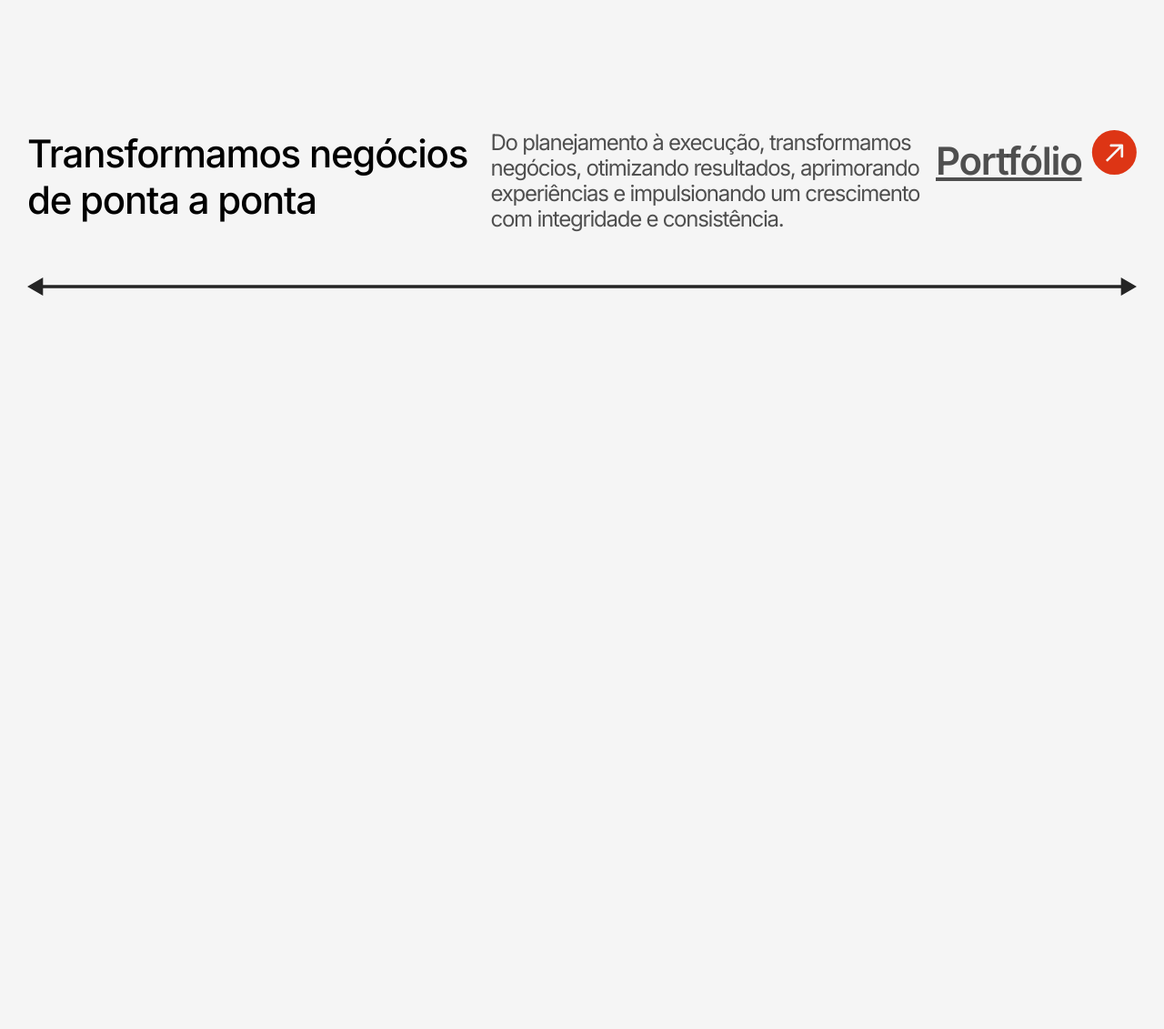
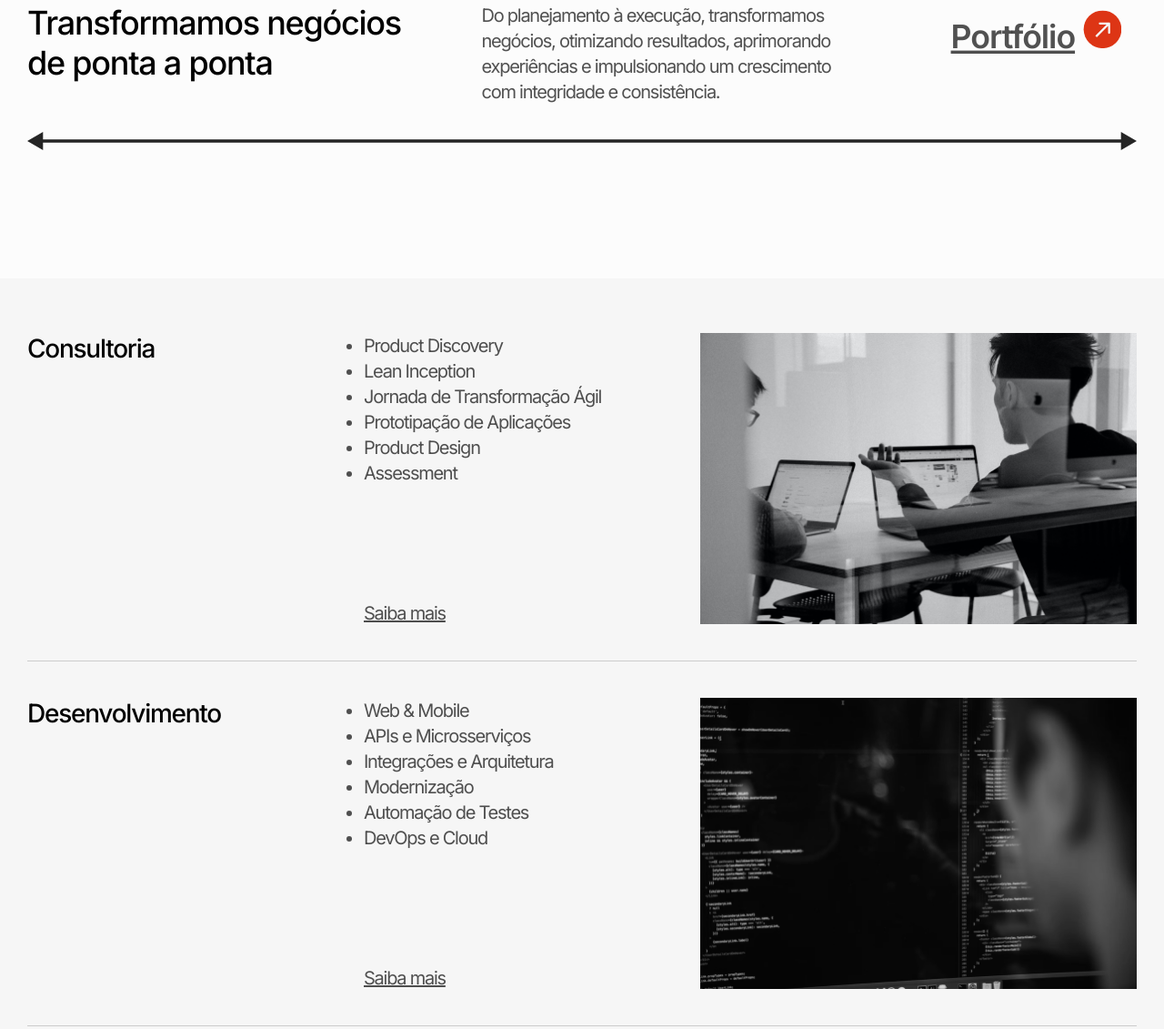
Before and after one commit to pedrotaciano/opencircle, a plain HTML site: page index.html in a window 1280 px wide. Shown: the part 937-2068 px from the top of the page at 91% size. Before the commit the page ends 1463 px from the top, so only its background shows below. Drawn offline with Linux system fonts and the light colour scheme.

Commit message:
add services section

```diff
--- a/index.html
+++ b/index.html
@@ -19,11 +19,11 @@
         <div class="hero__title">
             <h1>Soluções digitais sob medida</h1>
         </div>
-        <a href="#" class="hero__button button-lg">
+        <a href="#contact" class="hero__button button">
             <span>Contato</span>
             <img src="./assets/arrow.svg" alt="arrow button">
         </a>
-        <img class="hero__image" alt="abstract orange and blue waves">
+        <img src="./assets/hero.png" class="hero__image" alt="abstract orange and blue waves">
     </section>
 
     <section id="about">
@@ -33,12 +33,96 @@
                 Do planejamento à execução, transformamos negócios, otimizando resultados, aprimorando experiências e impulsionando um
                 crescimento com integridade e consistência.
             </div>
-            <a href="#" class="about__button button-lg">
+            <a href="#portfolio" class="about__button button">
                 <span>Portfólio</span>
                 <img src="./assets/arrow.svg" alt="arrow button">
             </a>
         </div>
         <img src="./assets/fullscreen-arrow.svg" class="about__arrow" alt="full page sized arrow"></img>
     </section>
+
+    <section id="services">
+        <div class="service">
+            <h3 class="service__title">Consultoria</h3>
+            <div class="service__text">
+                <ul>
+                    <li>
+                        Product Discovery
+                    </li>
+                    <li>
+                        Lean Inception
+                    </li>
+                    <li>
+                        Jornada de Transformação Ágil
+                    </li>
+                    <li>
+                        Prototipação de Aplicações
+                    </li>
+                    <li>
+                        Product Design
+                    </li>
+                    <li>
+                        Assessment
+                    </li>
+                </ul>
+                <a href="#">Saiba mais</a>
+            </div>
+            <img src="assets/consultoria.png" class="service__image" alt="homem gesticulando em chamada de vídeo">
+        </div>
+
+        <div class="divider"></div>
+
+        <div class="service">
+            <div class="service__title">Desenvolvimento</div>
+            <div class="service__text">
+                <ul>
+                    <li>
+                        Web & Mobile
+                    </li>
+                    <li>
+                        APIs e Microsserviços
+                    </li>
+                    <li>
+                        Integrações e Arquitetura
+                    </li>
+                    <li>
+                        Modernização
+                    </li>
+                    <li>
+                        Automação de Testes
+                    </li>
+                    <li>
+                        DevOps e Cloud
+                    </li>
+                </ul>
+                <a href="#">Saiba mais</a>
+            </div>
+            <img src="assets/desenvolvimento.png" class="service__image" alt="homem em frente a tela com códigos de programação">
+        </div>
+
+        <div class="divider"></div>
+
+        <div class="service">
+            <div class="service__title">Sustentação & Outsourcing</div>
+            <div class="service__text">
+                <ul>
+                    <li>
+                       Aplicações
+                    </li>
+                    <li>
+                        Infraestrutura
+                    </li>
+                    <li>
+                        Squads Ágeis
+                    </li>
+                    <li>
+                        Times estendidos
+                    </li>
+                </ul>
+                <a href="#">Saiba mais</a>
+            </div>
+            <img src="assets/sustentacao.png" class="service__image" alt="time de desenvolvimento em colaboração">
+        </div>
+    </section>
 </body>
 </html>
--- a/styles.css
+++ b/styles.css
@@ -5,7 +5,8 @@
     box-sizing: border-box;
     font-size: 62.5%;
 
-    --background-color: #f5f5f5;
+    --background-color: #fcfcfc;
+    --background-color-dark: #F6F6F6;
     --primary-color: #DD3515;
     --font-color: 37, 37, 37;
     --font-color-100: rgba(var(--font-color), 0.8);
@@ -19,24 +20,31 @@ body {
     letter-spacing: -0.2em;
 }
 
-.button-lg {
+.button {
     text-decoration: none;
 }
 
-.button-lg span {
+.button span {
     font-size: 4.2rem;
     font-weight: 600;
     color: var(--font-color-100);
     text-decoration-line: underline;
 }
 
-.button-lg img {
+.button img {
     width: 5rem;
     margin-left: 1rem;
 }
 
+.divider {
+    width: 100%;
+    height: 1px;
+    background-color: rgba(var(--font-color), 0.2);
+    margin: 4rem 0;
+}
+
 .header {
-    position: fixed;
+    position: absolute;
     display: flex;
     justify-content: space-between;
     align-items: center;
@@ -53,12 +61,12 @@ body {
     grid-template-areas:
         "title button"
         "image image";
-    grid-template-rows: 50% 50%;
+    grid-template-rows: 54% 1fr;
     grid-template-columns: 1fr 1fr;
     align-items: end;
 
     width: min(100%, 100vw);
-    height: 110svh;
+    height: 100svh;
     overflow: hidden;
 }
 
@@ -68,7 +76,7 @@ body {
 }
 
 .hero__title h1 {
-    color: var(--font-color);
+    color: rgb(var(--font-color));
     font-size: 8.6rem;
     font-weight: 600;
     line-height: 8.7rem;
@@ -79,45 +87,87 @@ body {
     grid-area: button;
     margin: var(--base-padding);
     width: fit-content;
-    display: flex;
     justify-self: flex-end;
 }
 
 .hero__image {
     grid-area: image;
-    max-width: 100vw;
+    width: 100%;
     height: 100%;
 
     object-fit: cover;
     object-position: center;
-    background-image: url(./assets/hero.png);
 }
 
 #about {
-    padding: 20rem var(--base-padding);
+    padding: 14rem var(--base-padding);
 }
 
 .about__content {
     display: flex;
     justify-content: space-between;
     width: 100%;
-    padding-bottom: 5rem;
+    padding-bottom: 3rem;
 }
 
 .about__title {
-    font-size: 4.2rem;
+    font-size: 3.6rem;
     font-weight: 500;
-    width: 50rem;
+    width: 42rem;
 }
 
 .about__text {
-    font-size: 2.4rem;
+    font-size: 2rem;
     font-weight: 400;
     line-height: 2.8rem;
     color: var(--font-color-100);
-    width: 48rem;
+    width: 42rem;
 }
 
 .about__arrow {
     width: 100%;
 }
+
+.about__button {
+    scale: .85;
+}
+
+#services {
+    padding: 6rem var(--base-padding);
+    background: var(--background-color-dark);
+}
+
+.service {
+    display: flex;
+    justify-content: space-between;
+    color: var(--font-color);
+}
+
+.service__title {
+    font-size: 2.8rem;
+    font-weight: 500;
+    width: 30rem;
+}
+
+.service__text {
+    display: flex;
+    flex-direction: column;
+    justify-content: space-between;
+    width: 30rem;
+}
+
+.service__text li {
+    font-size: 2rem;
+    line-height: 2.8rem;
+    color: var(--font-color-100);
+}
+
+.service__text a {
+    color: var(--font-color-100);
+    font-size: 2rem;
+}
+
+.service__image {
+    width: 48rem;
+    height: 32rem;
+}
```
Also changed, not shown: assets/consultoria.png (added), assets/desenvolvimento.png (added), assets/sustentacao.png (added).
